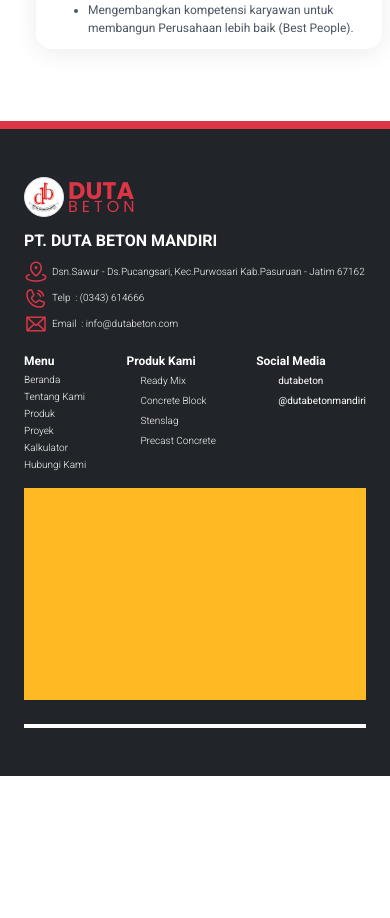
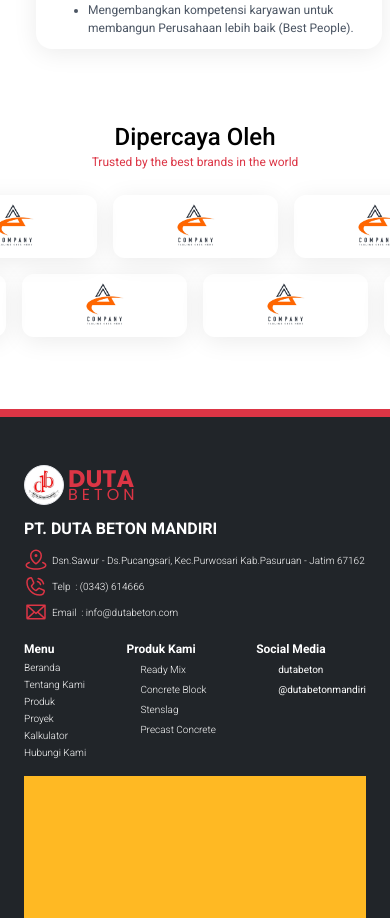
Before and after one commit to Faizululum/Duta-Beton-Website, a Next.js app: page /about in a window 390 px wide. Shown: the part 2720-3638 px from the top of the page. Before the commit the page ends 3496 px from the top, so only its background shows below. Built offline with nearby package versions, Linux system fonts and the light colour scheme; some icons are missing.

Commit message:
feat(about): add responsive trusted section component (#24)

```diff
--- a/src/app/about/page.jsx
+++ b/src/app/about/page.jsx
@@ -2,6 +2,7 @@ import AboutHero from "@/components/page/about/AboutHero";
 import AboutUsSection from "@/components/page/about/AboutUsSection";
 import DetailSection from "@/components/page/about/DetailSection";
 import MissionSection from "@/components/page/about/MissionSection";
+import TrustedSection from "@/components/page/TrustedSection";
 
 export default function AboutPage() {
   return (
@@ -10,6 +11,7 @@ export default function AboutPage() {
       <DetailSection />
       <AboutUsSection />
       <MissionSection />
+      <TrustedSection />
     </div>
   );
 }
```
